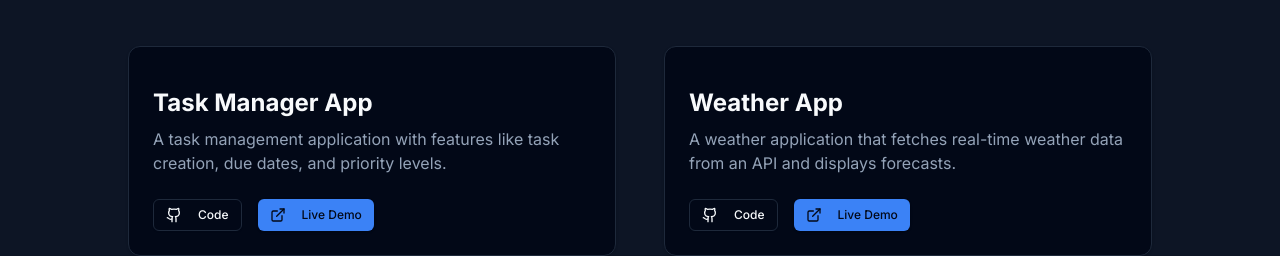
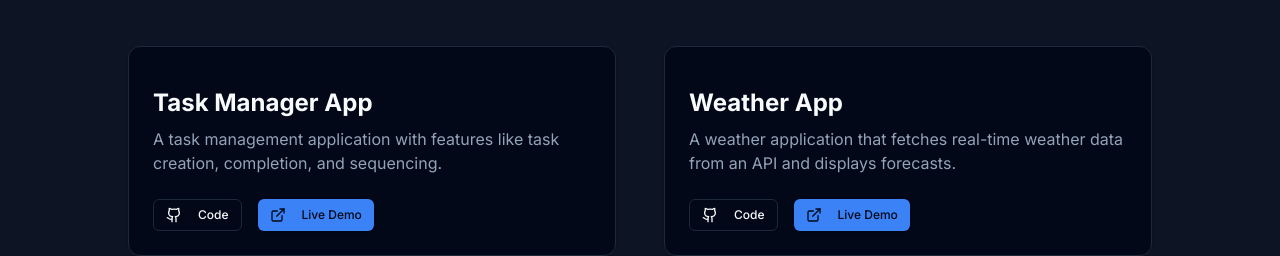
Before and after one commit to cyberagellc-dev/portfolio, a Next.js app: page / in a window 1280 px wide. Shown: the part 2800-3056 px from the top of the page. Built offline with nearby package versions, Linux system fonts and the light colour scheme.

Commit message:
Update description

```diff
--- a/app/page.tsx
+++ b/app/page.tsx
@@ -275,7 +275,7 @@ export default function Home() {
                   </div>
                   <h3 className="text-2xl font-bold">Task Manager App</h3>
                   <p className="text-muted-foreground mt-2">
-                    A task management application with features like task creation, due dates, and priority levels.
+                    A task management application with features like task creation, completion, and sequencing.
                   </p>
                   <div className="flex gap-4 mt-6">
                     <Button asChild size="sm" variant="outline">
```
